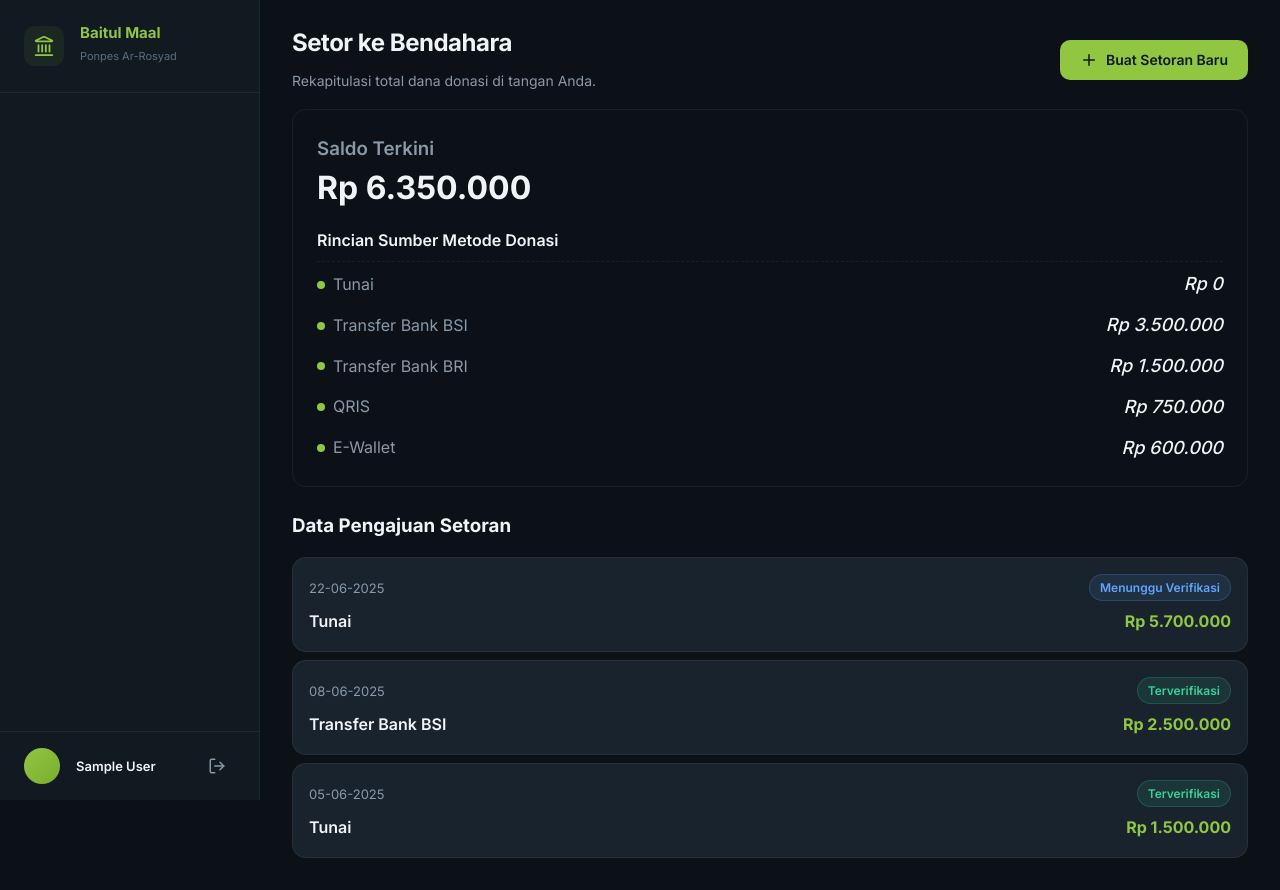
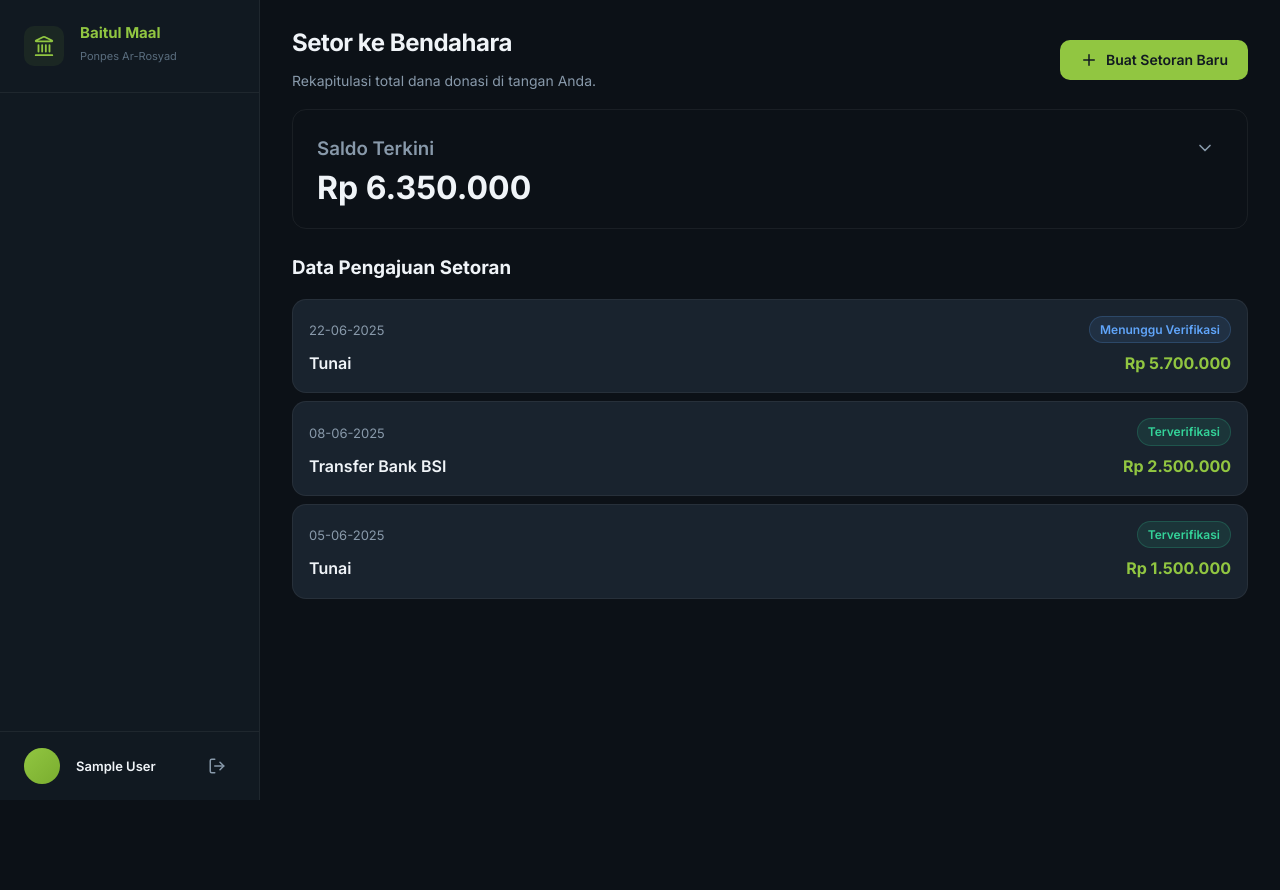
Before and after one commit to digreator-ctrl/baitul-maal, a Next.js app: page /penerimaan/setor in a window 1280 px wide. After the commit the page ends 800 px from the top, so only its background shows below. Built offline with nearby package versions, Linux system fonts and the light colour scheme; sample sign-in values are in the browser's storage.

Commit message:
Fix Verifikasi Setoran crash due to Ledger model changes; refine Setor UI to Accordion & remove Riwayat

```diff
--- a/app/(dashboard)/penerimaan/setor/page.js
+++ b/app/(dashboard)/penerimaan/setor/page.js
@@ -1,11 +1,11 @@
 'use client';
 
-import { useMemo, useState } from 'react';
+import { useMemo, useState, useRef, useEffect } from 'react';
 import { useRouter } from 'next/navigation';
 import { useAuth } from '@/contexts/AuthContext';
 import { useData } from '@/contexts/DataContext';
 import { formatRupiah, formatTanggalShort, getStatusBadge } from '@/lib/mock';
-import { ArrowLeft, Wallet, Plus, Clock, CheckCircle2, XCircle, HandCoins } from 'lucide-react';
+import { ChevronDown, ChevronUp, Plus, Clock, CheckCircle2, XCircle, HandCoins } from 'lucide-react';
 
 export default function SetorPage() {
   const { user } = useAuth();
@@ -20,6 +20,22 @@ export default function SetorPage() {
     keterangan: ''
   });
   const [errors, setErrors] = useState({});
+  const [showRincian, setShowRincian] = useState(false);
+  const rincianRef = useRef(null);
+
+  useEffect(() => {
+    function handleClickOutside(event) {
+      if (rincianRef.current && !rincianRef.current.contains(event.target)) {
+        setShowRincian(false);
+      }
+    }
+    if (showRincian) {
+      document.addEventListener('mousedown', handleClickOutside);
+    }
+    return () => {
+      document.removeEventListener('mousedown', handleClickOutside);
+    };
+  }, [showRincian]);
 
   // Hitung rekapitulasi per metode untuk petugas yang login
   const rekap = useMemo(() => {
@@ -124,16 +140,28 @@ export default function SetorPage() {
       </div>
 
       {/* Single Summary Card */}
-      <div className="card mb-lg" style={{ background: 'linear-gradient(135deg, var(--card-bg) 0%, rgba(0, 0, 0, 0.2) 100%)', border: '1px solid var(--border)' }}>
-        <div style={{ display: 'flex', justifyContent: 'space-between', alignItems: 'flex-start', flexWrap: 'wrap', gap: '16px', marginBottom: '24px' }}>
+      <div
+        ref={rincianRef}
+        className="card mb-lg"
+        style={{ background: 'linear-gradient(135deg, var(--card-bg) 0%, rgba(0, 0, 0, 0.2) 100%)', border: '1px solid var(--border)' }}
+      >
+        <div
+          style={{ display: 'flex', justifyContent: 'space-between', alignItems: 'flex-start', flexWrap: 'wrap', gap: '16px', cursor: 'pointer' }}
+          onClick={() => setShowRincian(!showRincian)}
+        >
           <div>
             <h3 className="font-semibold text-secondary" style={{ marginBottom: '8px' }}>Saldo Terkini</h3>
             <div className="font-bold text-primary" style={{ fontSize: '2rem', lineHeight: 1 }}>
               {formatRupiah(totalAkumulasi)}
             </div>
           </div>
+          <button className="btn btn-ghost btn-sm text-secondary" style={{ padding: '4px 8px' }}>
+            {showRincian ? <ChevronUp size={20} /> : <ChevronDown size={20} />}
+          </button>
         </div>
 
+        {showRincian && (
+          <div style={{ marginTop: '24px', animation: 'fadeIn 0.2s ease-in-out' }}>
             <h4 className="font-semibold mb-sm" style={{ borderBottom: '1px dashed var(--border)', paddingBottom: '8px', color: 'var(--text)' }}>
               Rincian Sumber Metode Donasi
             </h4>
@@ -154,6 +182,8 @@ export default function SetorPage() {
                 </div>
               )}
             </div>
+          </div>
+        )}
       </div>
 
       {/* Data Setoran */}
```
Also changed, not shown: app/(dashboard)/keuangan/page.js (+7 -17 lines), app/(dashboard)/penerimaan/page.js (line endings or trailing spaces), lib/rbac.js. Lines whose indentation alone changed are shown as unchanged.
